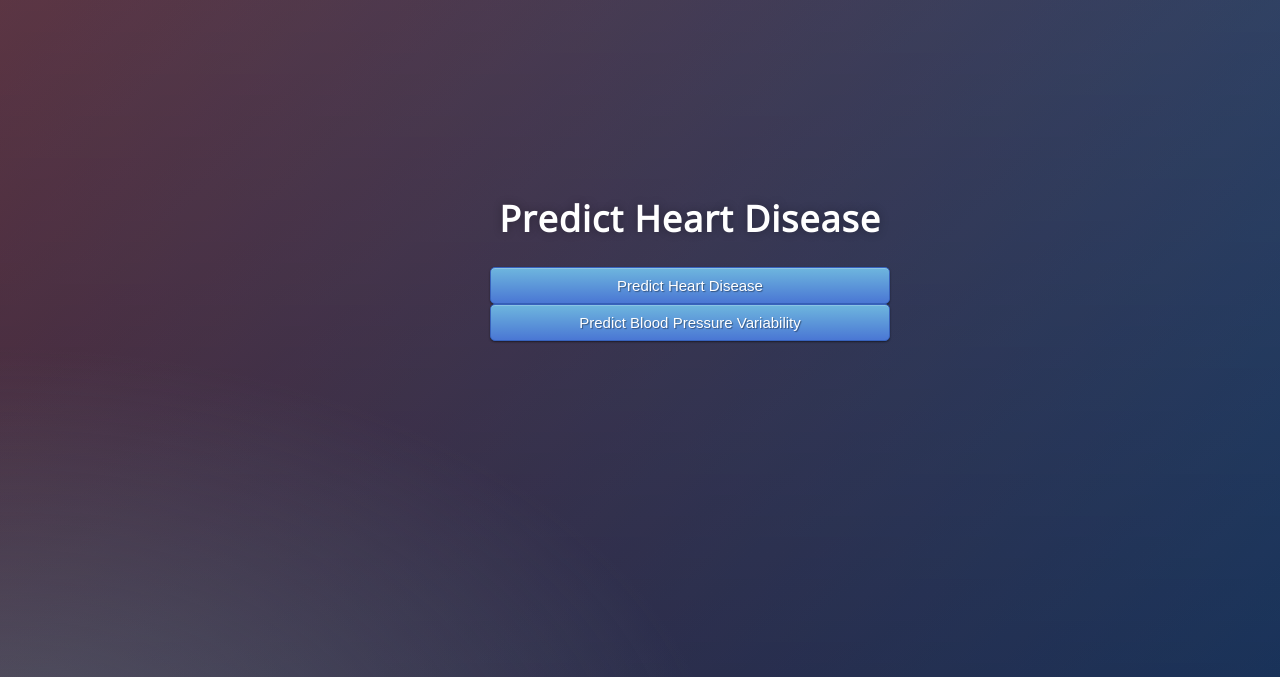
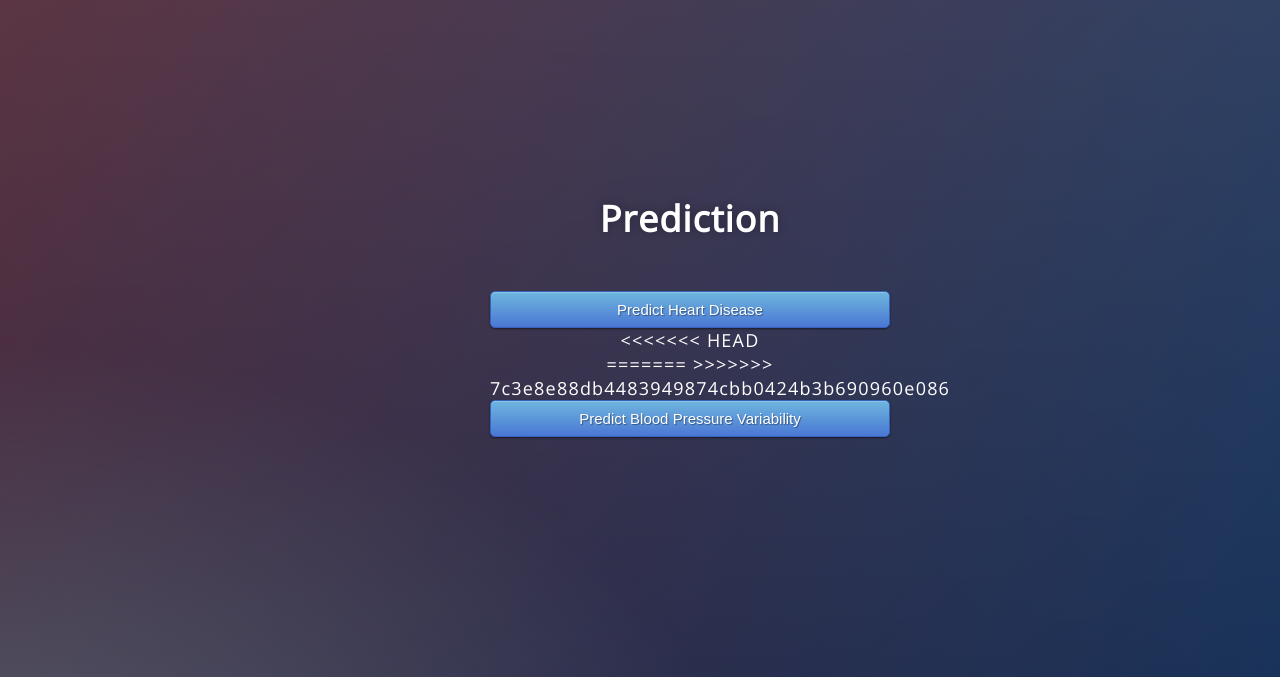
Before and after one commit to saikrishna96111/ms-fix-a-thon, a Flask app: page / in a window 1280 px wide. Shown: the top 677 px of the page. Run offline with Flask 2, Linux system fonts and the light colour scheme; parts of the project's set-up code (start-up, migrations or seed data) failed here and were passed over.

Commit message:
Update index.html

```diff
--- a/templates/index.html
+++ b/templates/index.html
@@ -32,7 +32,8 @@
 
   <body>
     <div class="login">
-      <h1>Predict Heart Disease</h1>
+      <h1>Prediction</h1>
+      <br />
 
       <!-- Main Input For Receiving Query to our ML -->
       <form action="{{ url_for('predict')}}" method="post">
@@ -54,10 +55,13 @@
           placeholder="Interview Score"
           required="required"
         /> -->
-
         <button type="submit" class="btn btn-primary btn-block btn-large">
           Predict Heart Disease
         </button>
+<<<<<<< HEAD
+        <br />
+=======
+>>>>>>> 7c3e8e88db4483949874cbb0424b3b690960e086
         <button type="reset" class="btn btn-primary btn-block btn-large">
           Predict Blood Pressure Variability
         </button>
```
